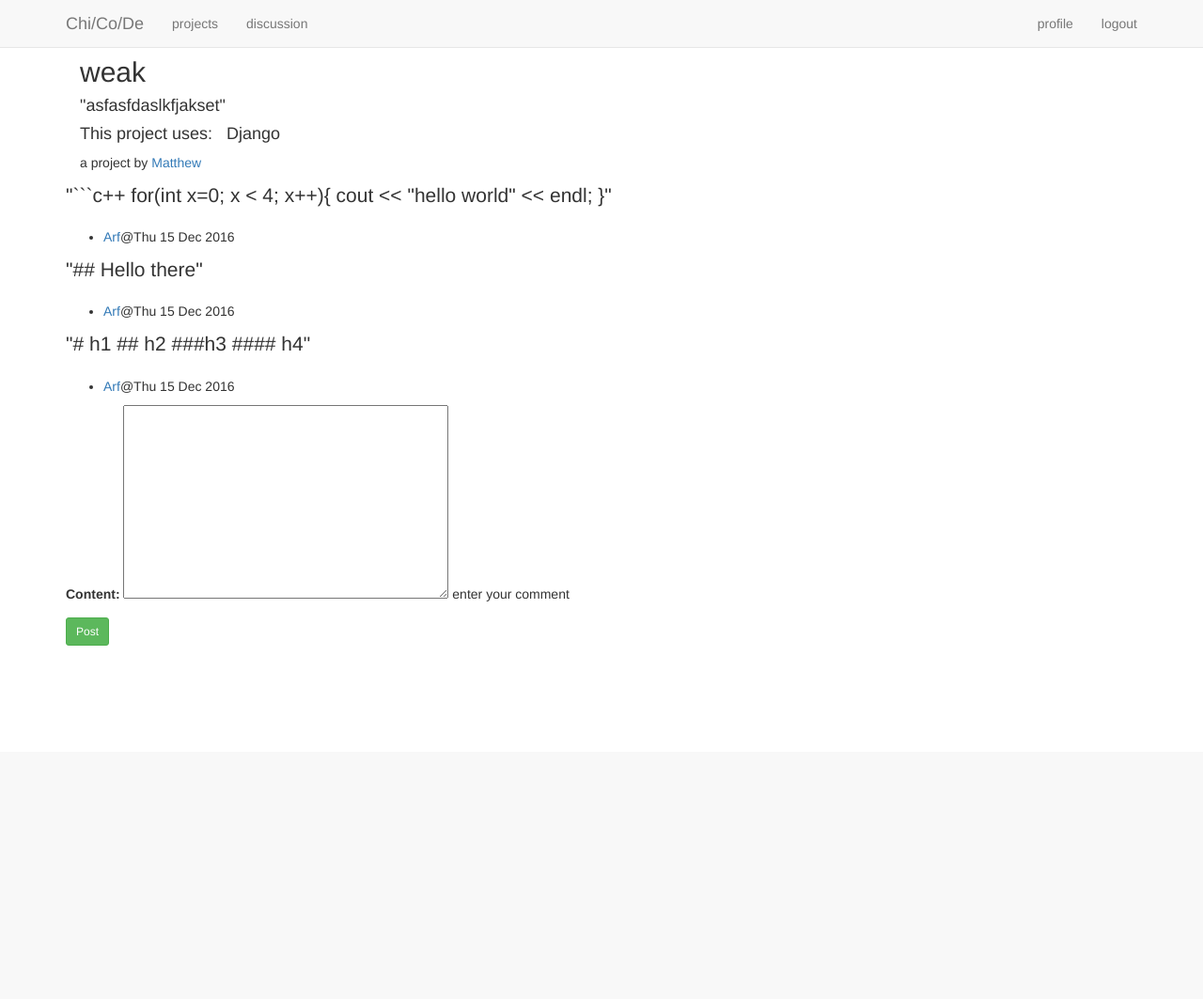
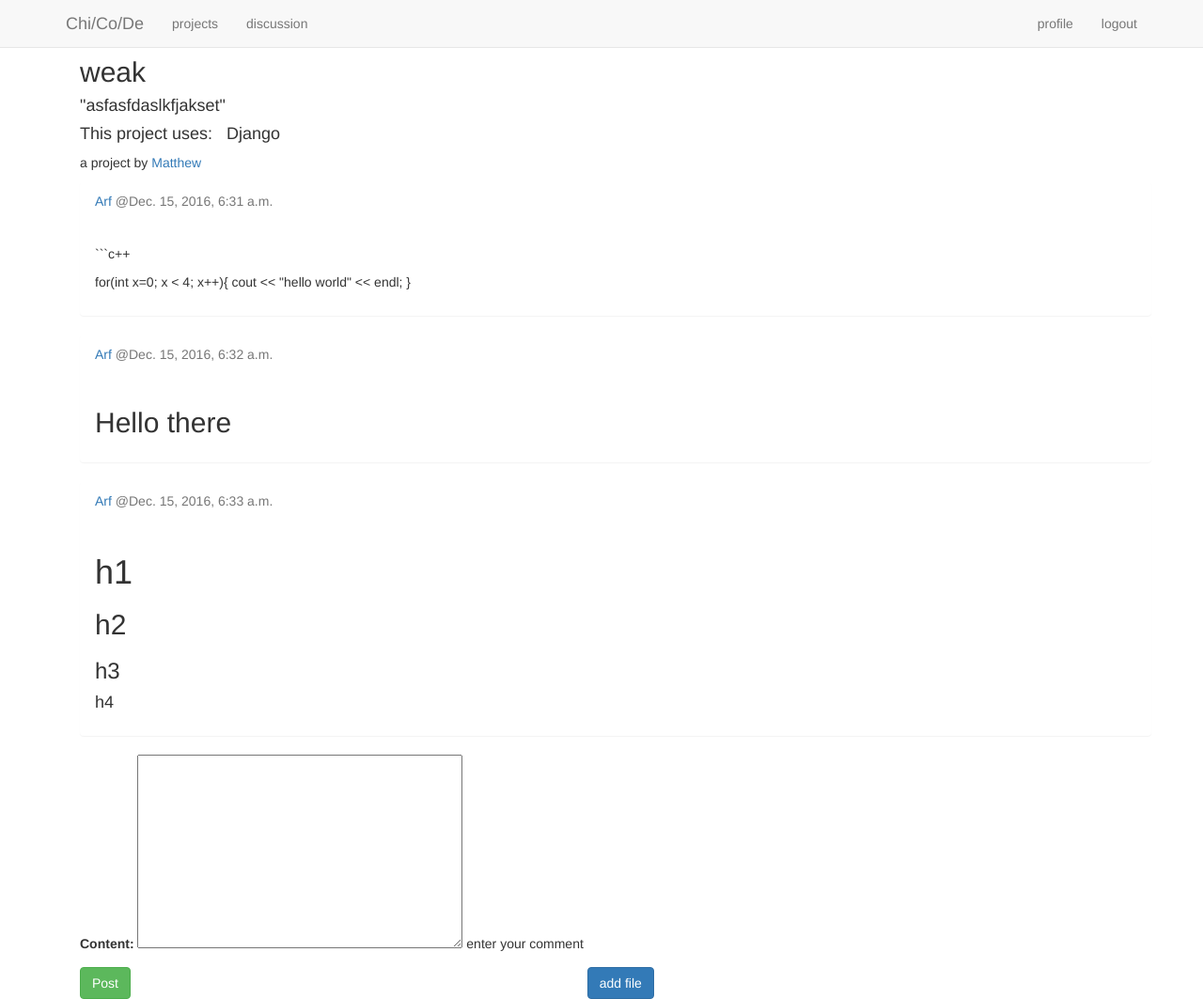
Before and after one commit to matthewpdias/Chi-Co-De, a Django app: a page that uses chicode/base/templates/project.html in a window 1280 px wide. Shown: the whole page at 94% size. Before the commit the page ends 687 px from the top, so only its background shows below. Run offline with Django 3.2, Linux system fonts and the light colour scheme; a user stored in the database is signed in; data comes from the database, SQL or seed files in the repository; both versions use the stored data as it was after the commit; some libraries are stand-ins or nearby versions.

Commit message:
updated comments and added markdown support

```diff
--- a/chicode/base/admin.py
+++ b/chicode/base/admin.py
@@ -2,6 +2,7 @@ from django.contrib import admin
 
 from .models import *
 
+admin.site.register(Upload)
 admin.site.register(Profile)
 admin.site.register(Project)
 admin.site.register(ProjectComment)
--- a/chicode/base/forms.py
+++ b/chicode/base/forms.py
@@ -1,11 +1,13 @@
 from django import forms
 from base.models import *
 import re
+import requests
+import json
 
 class UploadFileForm(forms.ModelForm):
     class Meta:
         model = Upload
-        fields = ['up_name', 'up_description', 'up_file']
+        fields = ['filename', 'description', 'upload']
 
 class NewTopicForm(forms.Form):
     topic_name = forms.CharField(max_length = 64, required=True)
--- a/chicode/base/models.py
+++ b/chicode/base/models.py
@@ -21,10 +21,14 @@ class Project(models.Model):
 
 
 class Upload(models.Model):
-    up_name = models.CharField(primary_key=True, max_length=64)
-    up_description = models.CharField(null=True, max_length=256)
-    up_file = models.FileField(upload_to='uploads/')
+    filename = models.CharField(primary_key=True, max_length=64)
+    description = models.CharField(null=True, max_length=256)
+    upload = models.FileField(upload_to='uploads/')
     assoc_project = models.ForeignKey(Project, default='', related_name='associated_project')
+    uploaded_by = models.ForeignKey(User, default='system', related_name='file_owner')
+
+    def __str__(self):
+        return self.filename
 
 class Topic(models.Model):
     topic_name = models.CharField(primary_key=True, max_length=64)
--- a/chicode/base/static/style.css
+++ b/chicode/base/static/style.css
@@ -7,6 +7,11 @@
   text-align: center;
 }
 
+.panel-heading{
+  padding-bottom: 0px;
+}
+
+
 .inline{
   display: inline-block;
 }
--- a/chicode/base/templates/home.html
+++ b/chicode/base/templates/home.html
@@ -22,7 +22,7 @@
     <div class="col-sm-6 col-md-6 well">
       <h2>Discussions you watch</h2>
       {% for topic, comment in topic_digest.items %}
-      <p>in <span class="text-success">{{ topic.topic_name }}</span>, <span class="text-muted">{{ comment.creator }}</span> said "{{comment.content}}"</p>
+      <p>in <a href="{%url 'view_topic' topic.topic_name%}">{{topic.topic_name}}</a>, <span class="text-muted">{{ comment.creator }}</span> said "{{comment.content}}"</p>
       {% endfor %}
       <br/>
     </div>
--- a/chicode/base/templates/project.html
+++ b/chicode/base/templates/project.html
@@ -1,24 +1,34 @@
 {% extends "base.html" %}
 
 {% block content %}
+{% load markdown_deux_tags %}
 <div class="container">
   <h2> {{ project.project_name }} </h2>
   <h4> &quot{{ project.project_description }}&quot </h4>
   <h4> This project uses:&nbsp &nbsp{{ project.tech_used }} </h4>
   <p> a project by <a href="{%url 'view_profile' project.owner%}">{{project.owner}}</a><p>
-</div>
+
 {% for comment in comments %}
-  <p class="lead"> &quot{{ comment.content }}&quot</p>
-  <ul>
-    <li><a href="{%url 'view_profile' comment.creator.username%}">{{comment.creator.username}}</a>@{{comment.created_at|date:"D d M Y"}}</li>
-  </ul>
+<div class="panel panel-deafault panel-shadow">
+    <div class="panel-heading">
+      <a href="{%url 'view_profile' comment.creator.username%}" class="inline">{{comment.creator.username}}</a>
+      <p class="text-muted inline">@{{comment.created_at}}</p>
+    </div>
+    <div class="panel-body">
+      <p>{{comment.content | markdown}}</p>
+    </div>
+  </div>
+{% endfor %}
+
+{% for file in files %}
+<p><a href="{%url 'file' file.filename%}">{{file.upload.name}}</a></p>
 {% endfor %}
 
   <form method="post" action="{{request.path}}" class="inline">
     {% csrf_token %}
     {{ form.as_p }}
-    <button type="submit" class="btn btn-sm btn-success">Post</button>
+    <button type="submit" class="btn btn-success">Post</button>
   </form>
-  <a href={url 'upload_file'}
-
+  <a href="{%url 'upload_file' project.project_name%}" class="btn btn-primary inline">add file</a>
+</div>
 {% endblock %}
--- a/chicode/base/views.py
+++ b/chicode/base/views.py
@@ -8,6 +8,10 @@ from django.contrib import messages
 from .forms import *
 from django.contrib.auth.decorators import login_required
 from django import forms
+
+def file(request, filename):
+    #TODO allow user to download file
+    return redirect('/home')
 
 def add_topic(request):
     if not request.user.is_authenticated():
@@ -95,14 +99,21 @@ def upload_file(request, project):
     if request.method == 'POST':
         form = UploadFileForm(request.POST, request.FILES)
         if form.is_valid():
-            instance = Upload(up_file=request.FILES['up_file'])
-            up_description = form.cleaned_data['up_description']
-            instance.assoc_project = Project.objects.filter(project_name=project).first()
-            instance.save()
+            new_file = Upload()
+            new_file.filename = form.cleaned_data['filename']
+            new_file.description = form.cleaned_data['description']
+            new_file.assoc_project = Project.objects.filter(project_name=project).first()
+            new_file.uploaded_by = request.user
+            new_file.save()
+            message = 'form is fine'
             return redirect('/home')
+        else:
+            message = 'invalid form'
     else:
         form = UploadFileForm()
-    return render(request, 'upload.html', {'form': form})
+        message = 'loaded'
+
+    return render(request, 'upload.html', {'form': form, 'project' : project, 'message' : message})
 
 def view_profile(request, username):
     userobj =  User.objects.filter(username=username).first()
@@ -129,7 +140,6 @@ def view_topic(request, topicname):
     if request.method == 'POST':
         form = TopicCommentForm(request.POST)
         if form.is_valid():
-            print(form.cleaned_data)
             new_comment = TopicComment()
             new_comment.creator = request.user
             new_comment.content = form.cleaned_data['content']
@@ -139,18 +149,21 @@ def view_topic(request, topicname):
     else:
         return render(request, 'topic.html', {'topic': topic, 'comments': comments, 'form': form })
 
+
+    return serve_file(request, upload.file)
+
 def view_project(request, projectname):
     if not request.user.is_authenticated():
         return redirect('/login')
 
     project = Project.objects.filter(project_name=projectname).first()
     comments = ProjectComment.objects.filter(project=projectname).all()
+    comments.reverse()
     form = ProjectCommentForm()
-    source = request.path
+    files = Upload.objects.filter(assoc_project=project)
     if request.method == 'POST':
         form = ProjectCommentForm(request.POST)
         if form.is_valid():
-            print(form.cleaned_data)
             new_comment = ProjectComment()
             new_comment.creator = request.user
             new_comment.content = form.cleaned_data['content']
@@ -158,7 +171,7 @@ def view_project(request, projectname):
             new_comment.save()
             return redirect(request.path)
     else:
-        return render(request, 'project.html', {'project': project, 'comments': comments, 'form': form, 'url': source})
+        return render(request, 'project.html', {'project': project, 'comments': comments, 'form': form, 'files': files})
 
 def project_index(request):
     if not request.user.is_authenticated():
--- a/chicode/chicode/settings.py
+++ b/chicode/chicode/settings.py
@@ -39,12 +39,13 @@ INSTALLED_APPS = [
     'django.contrib.messages',
     'django.contrib.staticfiles',
     'django.shortcuts',
+    'markdown_deux',
     'base',
     'chicode',
 
 ]
 
-MEDIA_ROOT = os.path.join(BASE_DIR, "base`", "media")
+MEDIA_ROOT = os.path.join(BASE_DIR, "base", "media")
 
 MIDDLEWARE = [
     'django.middleware.security.SecurityMiddleware',
--- a/chicode/chicode/urls.py
+++ b/chicode/chicode/urls.py
@@ -31,11 +31,12 @@ urlpatterns = [
     url(r'^allprojects/', views.project_index, name='project_index'),
     url(r'^newproject/', views.add_project, name='add_project'),
     url(r'^newtopic/', views.add_topic, name='add_topic'),
-    url(r'^upload/[[A-za-z0-9]+]', views.upload_file, name='upload_file'),
+    url(r'^upload/([A-Za-z0-9]+)', views.upload_file, name='upload_file'),
+    url(r'^uploads/([A-Za-z0-9]+.[A-Za-z0-9]+)', views.file, name='file'),
     url(r'^alltopics/', views.topic_index, name='topic_index'),
-    url(r'^editprofile/([A-za-z0-9]+)', views.edit_profile, name="edit_profile"),
-    url(r'^viewprofile/([A-za-z0-9]+)', views.view_profile, name="view_profile"),
-    url(r'^viewproject/([A-za-z0-9]+)', views.view_project, name="view_project"),
-    url(r'^viewtopic/([A-za-z0-9]+)', views.view_topic, name="view_topic"),
+    url(r'^editprofile/([A-Za-z0-9]+)', views.edit_profile, name="edit_profile"),
+    url(r'^viewprofile/([A-Za-z0-9]+)', views.view_profile, name="view_profile"),
+    url(r'^viewproject/([A-Za-z0-9]+)', views.view_project, name="view_project"),
+    url(r'^viewtopic/([A-Za-z0-9]+)', views.view_topic, name="view_topic"),
     url(r'^home/$', views.home, name='home'),
 ]
```
Also changed, not shown: chicode/base/templates/topic.html (+10 -6 lines), chicode/base/templates/upload.html (added, +15 -0 lines), chicode/base/templatetags/markdownify.py (added, +10 -0 lines), chicode/base/media/uploads/thisisfine.jpg (added), chicode/base/migrations/0012_upload.py (added), chicode/db.sqlite3.
